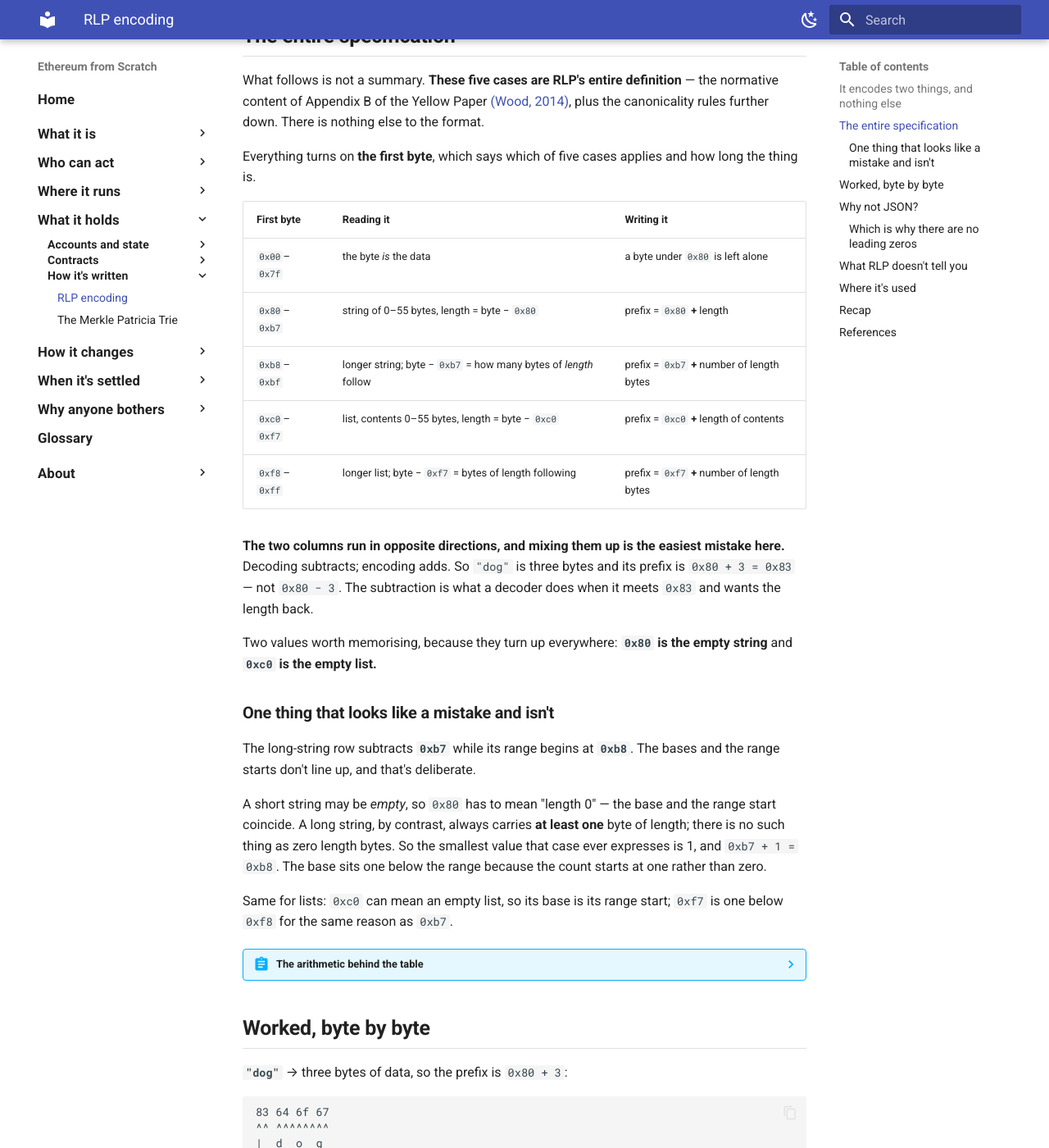
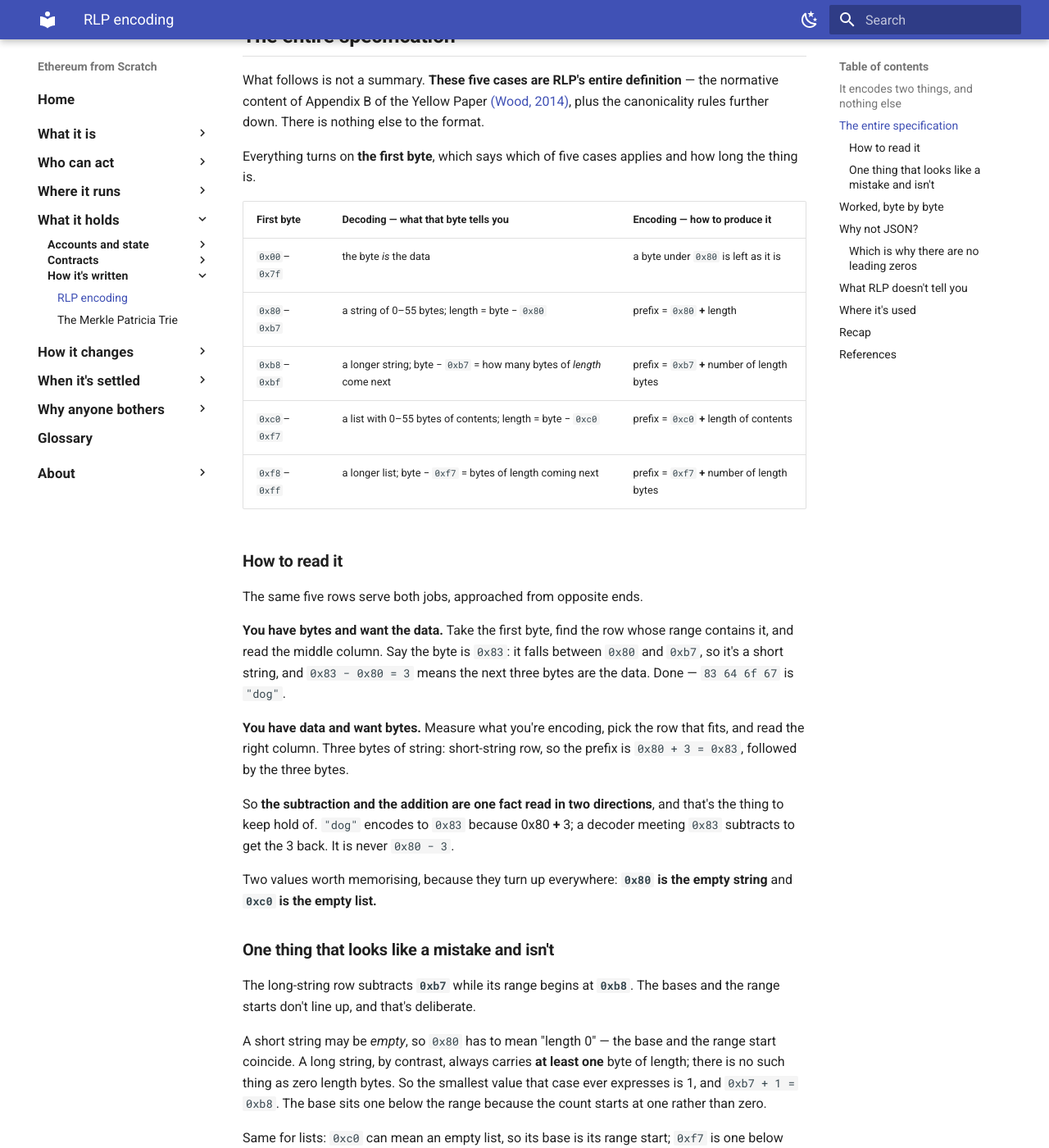
Before and after one commit to davide-stocco/ethereum-from-scratch, an MkDocs documentation site: the page built from docs/encoding/rlp.md, in a window 1280 px wide and 1400 px high, scrolled down 865 px. Shown: the whole window at 82% size. Built offline with MkDocs 1.6.1 and Material for MkDocs 9.7.7, drawn with Linux system fonts in a browser that asks for light colours; some of the changed text lies outside the part shown.

Commit message:
Make the RLP table readable, and say what the list length counts
Four points from a reader, the last of which was a conceptual gap rather
than a presentation one.

Column headers were "Reading it" and "Writing it", which named the
activity without saying which direction each implies. They are now
"Decoding - what that byte tells you" and "Encoding - how to produce it",
and a new How to read it section walks the table in both directions with
0x83 as the worked case. Ends on the sentence the confusion needed: the
subtraction and the addition are one fact read two ways, and it is never
0x80 minus 3.

What happens past eight length bytes was unanswered. It cannot be
encoded: the first byte stops at 0xbf for strings and 0xff for lists, so
there is no way to say nine bytes of length, and the same ceiling applies
to both. Eight bytes reach 2^64 - 1, about eighteen exabytes in one
field, so the limit is strict and unreachable. Also separated the two
thresholds that are easy to conflate - 55 bytes is where short becomes
long and happens constantly, eight length bytes is where long runs out
and never happens.

And the cat-and-dog example never said what its 8 was counting, which is
the thing most easily got wrong. It is not items and not characters: it
is the length of the already-encoded contents with prefixes included, so
each word's own 0x83 is part of what the list measures. Two three-letter
words come to eight bytes because each word costs four. Spelled out as
4 + 4, with the byte diagram relabelled to show it.

Also removed a duplicated line left by the previous edit.

````diff
--- a/docs/encoding/rlp.md
+++ b/docs/encoding/rlp.md
@@ -35,15 +35,23 @@ What follows is not a summary. **These five cases are RLP's entire definition**
 
 Everything turns on **the first byte**, which says which of five cases applies and how long the thing is.
 
-| First byte | Reading it | Writing it |
+| First byte | **Decoding** — what that byte tells you | **Encoding** — how to produce it |
 | --- | --- | --- |
-| `0x00`–`0x7f` | the byte *is* the data | a byte under `0x80` is left alone |
-| `0x80`–`0xb7` | string of 0–55 bytes, length = byte − `0x80` | prefix = `0x80` **+** length |
-| `0xb8`–`0xbf` | longer string; byte − `0xb7` = how many bytes of *length* follow | prefix = `0xb7` **+** number of length bytes |
-| `0xc0`–`0xf7` | list, contents 0–55 bytes, length = byte − `0xc0` | prefix = `0xc0` **+** length of contents |
-| `0xf8`–`0xff` | longer list; byte − `0xf7` = bytes of length following | prefix = `0xf7` **+** number of length bytes |
+| `0x00`–`0x7f` | the byte *is* the data | a byte under `0x80` is left as it is |
+| `0x80`–`0xb7` | a string of 0–55 bytes; length = byte − `0x80` | prefix = `0x80` **+** length |
+| `0xb8`–`0xbf` | a longer string; byte − `0xb7` = how many bytes of *length* come next | prefix = `0xb7` **+** number of length bytes |
+| `0xc0`–`0xf7` | a list with 0–55 bytes of contents; length = byte − `0xc0` | prefix = `0xc0` **+** length of contents |
+| `0xf8`–`0xff` | a longer list; byte − `0xf7` = bytes of length coming next | prefix = `0xf7` **+** number of length bytes |
 
-**The two columns run in opposite directions, and mixing them up is the easiest mistake here.** Decoding subtracts; encoding adds. So `"dog"` is three bytes and its prefix is `0x80 + 3 = 0x83` — not `0x80 − 3`. The subtraction is what a decoder does when it meets `0x83` and wants the length back.
+### How to read it
+
+The same five rows serve both jobs, approached from opposite ends.
+
+**You have bytes and want the data.** Take the first byte, find the row whose range contains it, and read the middle column. Say the byte is `0x83`: it falls between `0x80` and `0xb7`, so it's a short string, and `0x83 − 0x80 = 3` means the next three bytes are the data. Done — `83 64 6f 67` is `"dog"`.
+
+**You have data and want bytes.** Measure what you're encoding, pick the row that fits, and read the right column. Three bytes of string: short-string row, so the prefix is `0x80 + 3 = 0x83`, followed by the three bytes.
+
+So **the subtraction and the addition are one fact read in two directions**, and that's the thing to keep hold of. `"dog"` encodes to `0x83` because 0x80 **+** 3; a decoder meeting `0x83` subtracts to get the 3 back. It is never `0x80 − 3`.
 
 Two values worth memorising, because they turn up everywhere: **`0x80` is the empty string** and **`0xc0` is the empty list.**
 
@@ -75,10 +83,26 @@ Same for lists: `0xc0` can mean an empty list, so its base is its range start; `
     at the top for the long form, leaving **56**. Fifty-six slots counted from
     zero reach 55.
 
-    **Why 8 for the long form?** Because a length never needs more than eight
-    bytes. Eight bytes count to about 1.8 × 10<sup>19</sup>, which is beyond
-    anything that will ever be encoded, so eight is both sufficient and the
-    most that could be useful.
+    **Why 8 for the long form?** Because eight values is all the space left,
+    and eight is more than enough. Eight bytes of length count to
+    2<sup>64</sup> − 1, about 1.8 × 10<sup>19</sup> — eighteen exabytes in a
+    single field.
+
+    **So what happens to something longer than that?** It cannot be encoded.
+    The first byte stops at `0xbf` for strings and `0xff` for lists, so there
+    is no way to say "nine bytes of length": the format has no case for it and
+    an encoder simply cannot express the value. The same hard ceiling applies
+    to both strings and lists.
+
+    This is a limit in the strict sense and irrelevant in practice. A single
+    field of eighteen exabytes is about a million times the whole of
+    Ethereum's state, and every field here is something a node must store and
+    a block must carry. **The ceiling exists; nothing will ever reach it.**
+
+    Worth keeping the two thresholds apart, since they're easy to conflate:
+    **55 bytes** is where a value switches from the short form to the long
+    one, and happens constantly. **Eight length bytes** is where the long form
+    itself runs out, and never happens.
 
     **And the whole design is one trade.** Short things — which is nearly
     everything — pay a single byte of overhead. Long things pay two to nine.
@@ -97,14 +121,18 @@ Same for lists: `0xc0` can mean an empty list, so its base is its range start; `
 prefix: short string, 3 bytes
 ```
 
-**`["cat", "dog"]`** → encode each, then wrap. `"cat"` is `83636174`, `"dog"` is `83646f67`, which is 8 bytes of contents, so the list prefix is `0xc0 + 8`:
+**`["cat", "dog"]`** → encode each item first, then wrap the results.
+
+`"cat"` is three characters, and encodes to **four** bytes: `83 63 61 74` — a one-byte prefix plus three of data. `"dog"` is the same shape, `83 64 6f 67`. So the contents of the list are 4 + 4 = **8 bytes**, and the list prefix is `0xc0 + 8 = 0xc8`:
 
 ```
 c8 83 63 61 74 83 64 6f 67
 ^^ ^^^^^^^^^^^ ^^^^^^^^^^^
-|     "cat"       "dog"
+|   4 bytes      4 bytes
 prefix: list, 8 bytes of contents
 ```
+
+**What the 8 counts is the thing most easily got wrong.** It is not the number of items, and not the number of characters. It is **the length of the already-encoded contents, prefixes included** — so each item's own `0x83` is part of what the list is measuring. A list of two three-letter words comes to eight bytes because each word costs four.
 
 **`1024`** → first becomes the bytes `0x04 0x00`, then encodes as a two-byte string: `82 04 00`.
 
````
